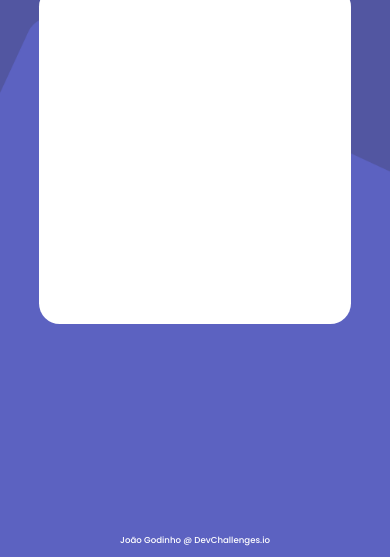
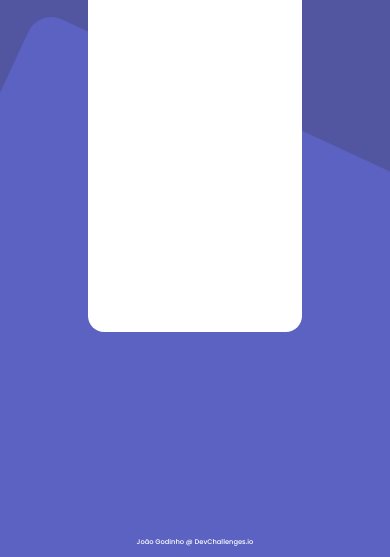
Before and after one commit to godinhojoao/country-quiz, a website: page index.html in a window 390 px wide. Shown: the part 287-844 px from the top of the page. Drawn offline with Linux system fonts and the light colour scheme; no server answers.

Commit message:
alteraçoes na responsividade

```diff
--- a/public/styles/_responsive.scss
+++ b/public/styles/_responsive.scss
@@ -1,26 +1,97 @@
 @media(max-width: 1025px) {
+    :root {
+        font-size: 60.5%
+    }
+
     div#container {
-        max-width: 50%;
+        max-width: 35%;
 
         .content {
-            height: 50%;
+            height: 60%;
         }
     }
 }
 
-@media(max-width: 790px) {
+@media(max-width: 820px) {
+
+    div#container {
+        max-width: 45%;
+    }
+}
+
+@media (max-width: 680px) {
     :root {
-        font-size: 62.5%
+        font-size: 55%;
+    }
+
+    div#container .content {
+        height: 55%;
+    }
+}
+
+
+@media(max-width: 619px) {
+    :root {
+        font-size: 52%
+    }
+
+    div#container .content {
+        height: 50%;
+    }
+
+}
+
+@media (max-width: 585px) {
+    :root {
+        font-size: 48%;
+    }
+
+    div#container{
+        max-width: 50%;
+
+        .content {
+            height: 45%;
+        }
+    }
+}
+
+@media (max-width: 540px) {
+    :root {
+        font-size: 45%;
     }
 
     div#container {
-        max-width: 65%;
+        max-width: 53%;
     }
 }
 
-@media(max-width: 690px) {
+@media (max-width: 417px) {
+    :root {
+        font-size: 42%;
+    }
+
     div#container {
-        max-width: 70%;
+        max-width: 55%;
+
+        .content {
+            height: 43%;
+        }
+    }
+}
+
+@media (max-width: 378px) {
+    div#container {
+        max-width: 58%;
+    }
+}
+
+@media (max-width: 356px) {
+    :root {
+        font-size: 40%;
+    }
+
+    div#container {
+        max-width: 60%;
 
         .content {
             height: 40%;
@@ -28,36 +99,8 @@
     }
 }
 
-@media(max-width: 560px) {
+@media (max-width: 330px) {
     :root {
-        font-size: 58%
-    }
-
-    div#container {
-        max-width: 75%;
-
-        .content {
-            height: 40%;
-        }
+        font-size: 37.5%;
     }
 }
-
-@media (max-width: 450px) {
-    :root {
-        font-size: 54%;
-    }
-
-    div#container {
-        max-width: 80%;
-    }
-}
-
-@media (max-width: 315px) {
-    :root {
-        font-size: 50%;
-    }
-
-    div#container .content {
-            height: 30%;
-        }
-}
```
Also changed, not shown: public/styles/main.css, 1 other file.
